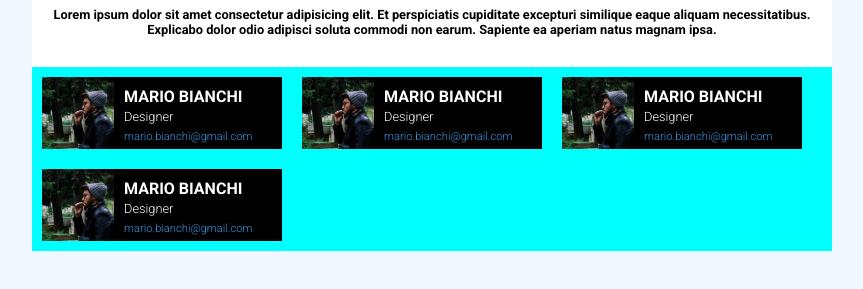
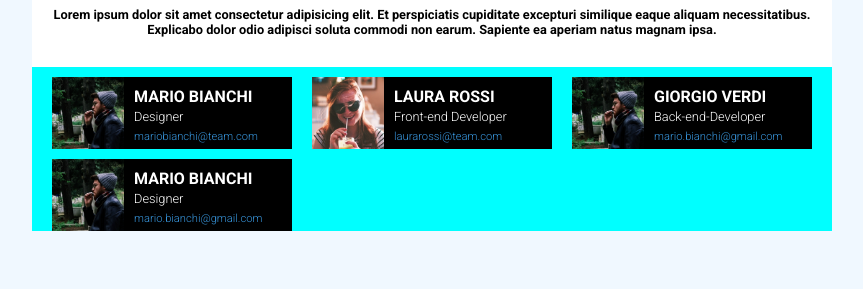
Before and after one commit to Marco-Vigilio/html-css-float-cards, a plain HTML site: page index.html in a window 1280 px wide. Shown: the part 101-390 px from the top of the page, without its empty margins (208-1071 px from the left). Drawn offline with Linux system fonts and the light colour scheme.

```diff
--- a/index.html
+++ b/index.html
@@ -26,18 +26,18 @@
                     <img src="img/male1.png" alt="Foto di Marco Bianchi">
                     <h2>MARIO BIANCHI</h2>
                     <span class="work">Designer</span>
-                    <span class="email">mario.bianchi@gmail.com</span>
+                    <span class="email">mariobianchi@team.com</span>
+                </div>
+                <div class="cards container">
+                    <img src="img/female1.png" alt="Foto di Laura Rossi">
+                    <h2>LAURA ROSSI</h2>
+                    <span class="work">Front-end Developer</span>
+                    <span class="email">laurarossi@team.com</span>
                 </div>
                 <div class="cards container">
                     <img src="img/male1.png" alt="Foto di Marco Bianchi">
-                    <h2>MARIO BIANCHI</h2>
-                    <span class="work">Designer</span>
-                    <span class="email">mario.bianchi@gmail.com</span>
-                </div>
-                <div class="cards container">
-                    <img src="img/male1.png" alt="Foto di Marco Bianchi">
-                    <h2>MARIO BIANCHI</h2>
-                    <span class="work">Designer</span>
+                    <h2>GIORGIO VERDI</h2>
+                    <span class="work">Back-end-Developer</span>
                     <span class="email">mario.bianchi@gmail.com</span>
                 </div>
                 <div class="cards container">
--- a/style/style.css
+++ b/style/style.css
@@ -41,7 +41,8 @@ h1{
 
 div{
     width: 30%;
-    margin: 10px;
+    margin-left: 20px;
+    margin-top: 10px;
     background-color: black;
 }
 
```
